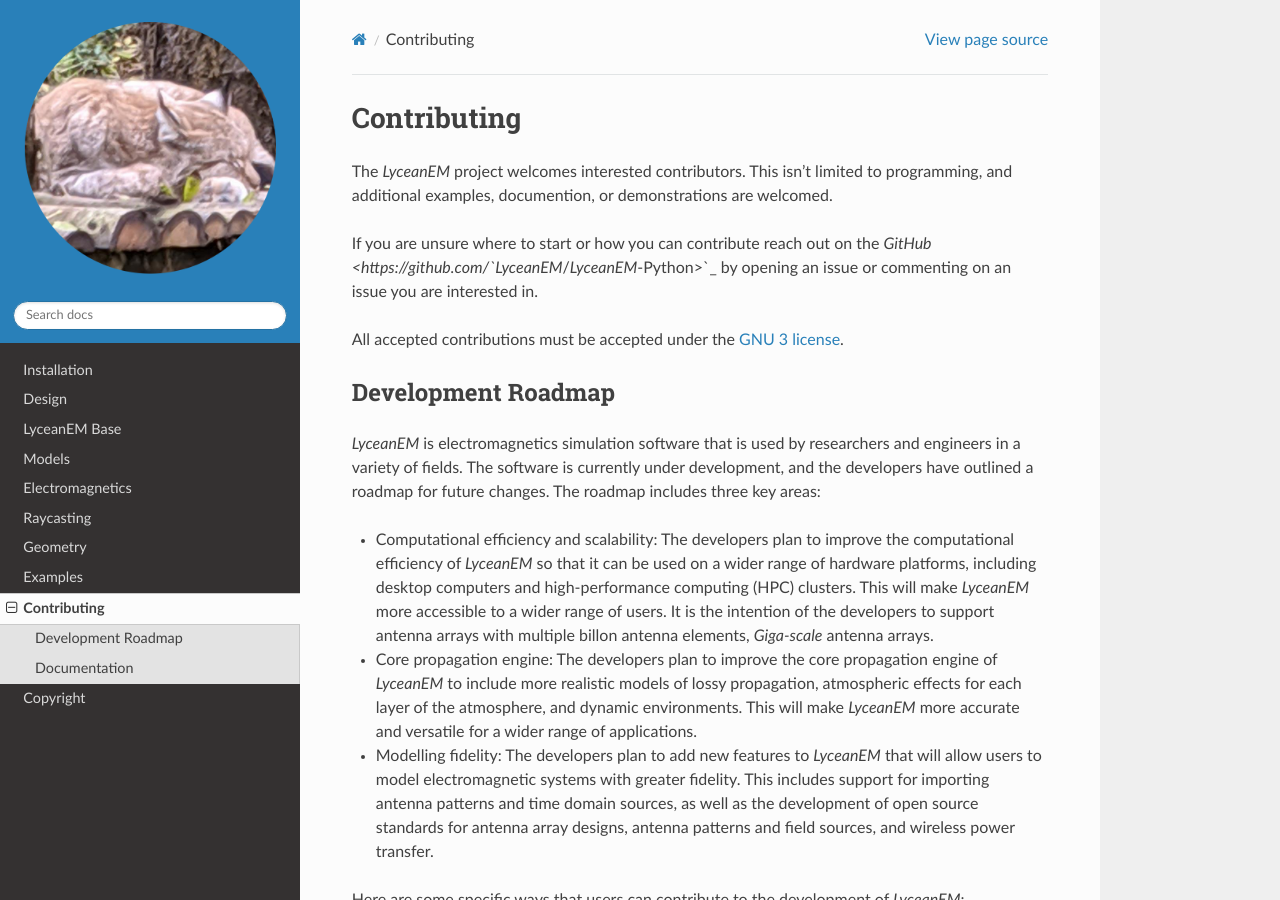
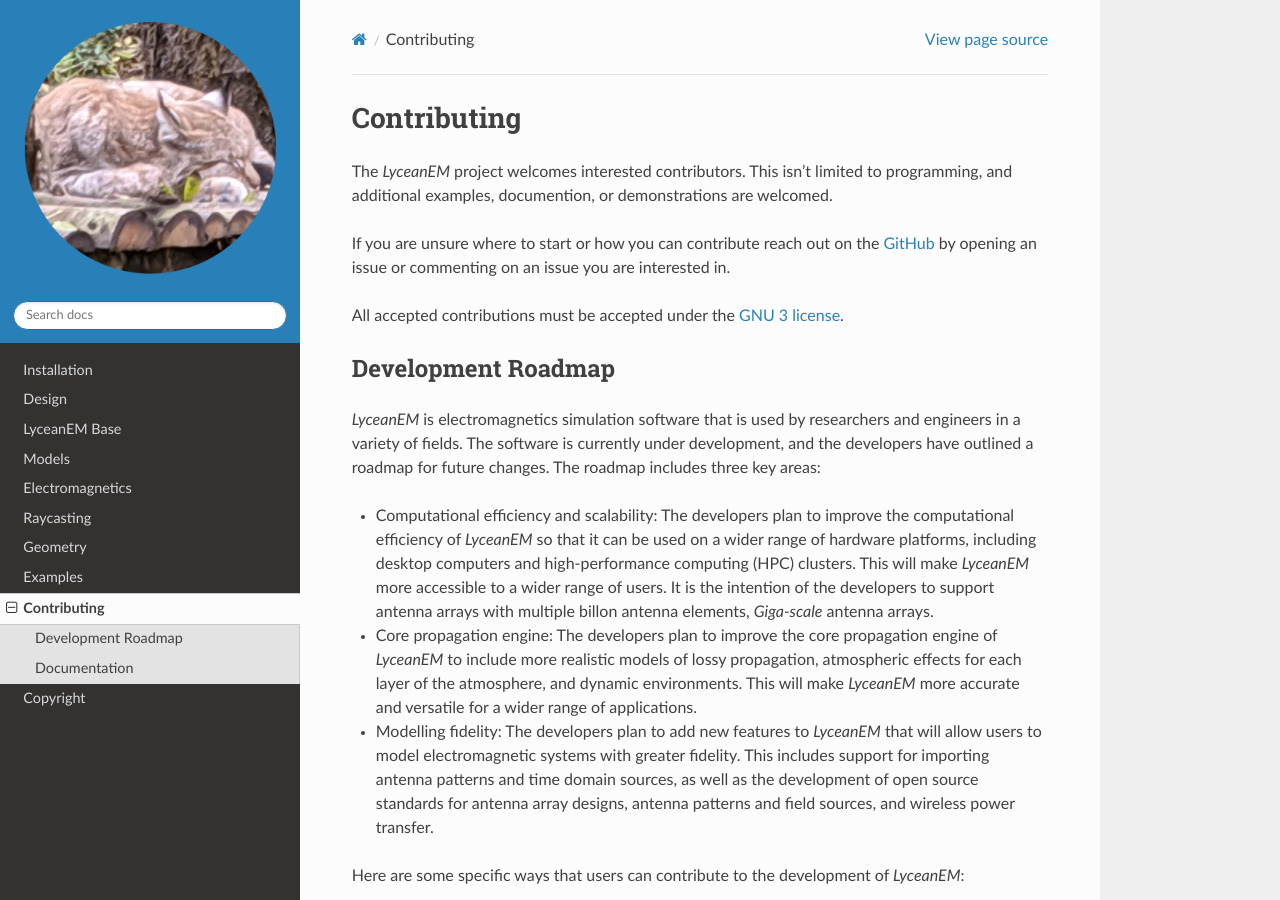
Before and after one commit to LyceanEM/LyceanEM-Python, a Sphinx documentation site: the page built from docs/source/contributing.rst, in a window 1280 px wide and 900 px high. Built offline with Sphinx 7.4.7 and the Read the Docs theme 2.0.0, drawn with Linux system fonts in a browser that asks for light colours; formulas are drawn with MathJax 3; pages that are not in the unit, such as notebooks, are missing from menus; the version number could not be read and is left out.

Commit message:
Added statement of the field of computational electromagnetics to the paper, and added the development roadmap to the documentation. Correcting documentation typo.

```diff
--- a/docs/source/contributing.rst
+++ b/docs/source/contributing.rst
@@ -3,7 +3,7 @@
 =============
 The `LyceanEM` project welcomes interested contributors. This isn't limited to programming, and additional examples, documention, or demonstrations are welcomed.
 
-If you are unsure where to start or how you can contribute reach out on the `GitHub <https://github.com/`LyceanEM`/`LyceanEM`-Python>`_ by opening an issue or commenting on an issue you are interested in.
+If you are unsure where to start or how you can contribute reach out on the `GitHub <https://github.com/LyceanEM/LyceanEM-Python>`_ by opening an issue or commenting on an issue you are interested in.
 
 All accepted contributions must be accepted under the :ref:`GNU 3 license<copyright>`.
 
```
